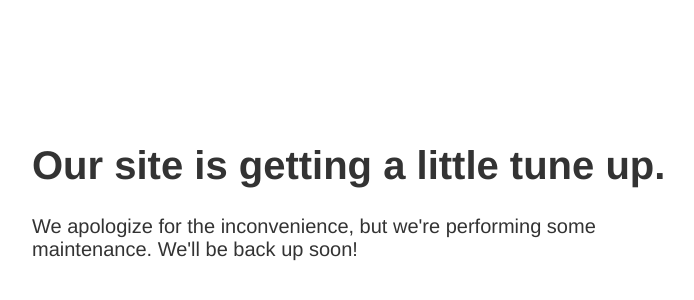
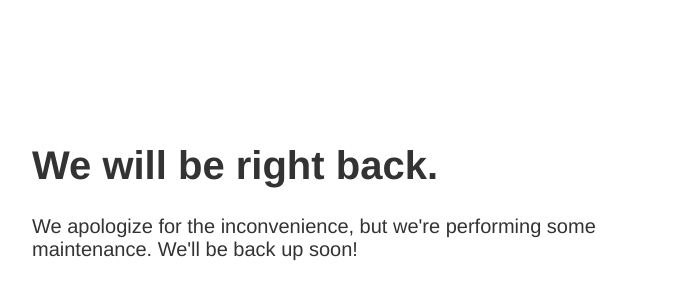
Before and after one commit to marcelo321/aaaa, a plain HTML site: page index.html in a window 1280 px wide. Shown: the part 42-342 px from the top of the page, without its empty margins (283-977 px from the left). Drawn offline with Linux system fonts and the light colour scheme.

Commit message:
Update index.html

```diff
--- a/index.html
+++ b/index.html
@@ -14,7 +14,7 @@
 </head>
 <body>
 <div id="article">
-<h1>Our site is getting a little tune up.</h1>
+<h1>We will be right back.</h1>
 <div>
 <p>We apologize for the inconvenience, but we're performing some maintenance</a>. We'll be back up soon!</p>
 </div>
```
